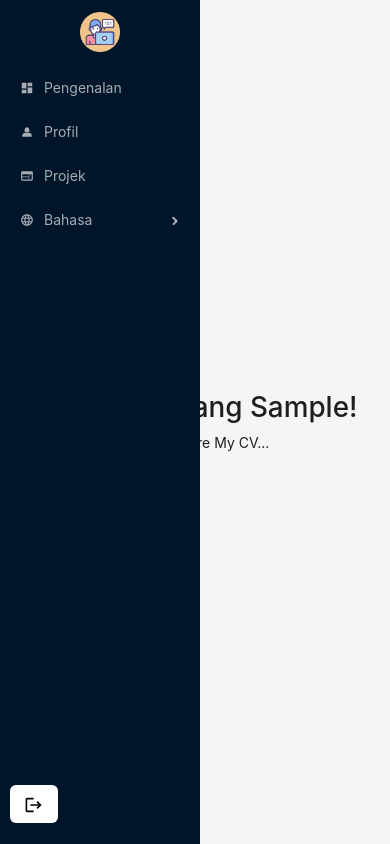
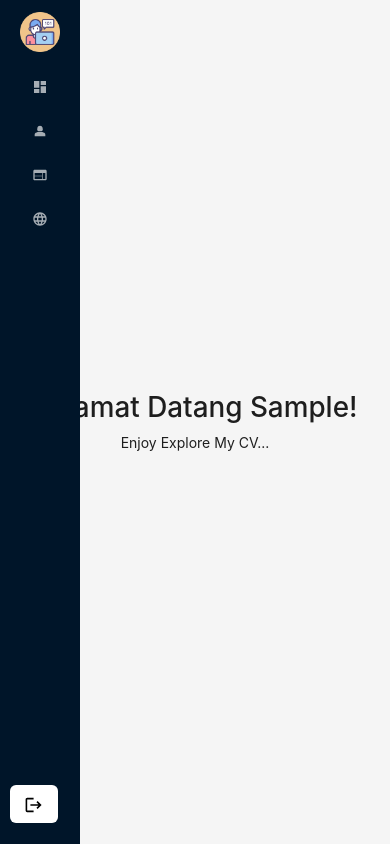
Before and after one commit to DannyASS/Portofolio, a React (Vite) app: page /Login in a window 390 px wide. Both pictures are taken after typing "Sample" into the empty fields and a click on the button "Masuk". Built offline with nearby package versions, Linux system fonts and the light colour scheme.

Commit message:
Fix : Fix console log and style

```diff
--- a/src/App.css
+++ b/src/App.css
@@ -33,6 +33,7 @@
 
 .actionCol {
   width: 500px;
+  margin: 2rem;
 }
 
 .logoDas {
@@ -54,6 +55,13 @@
     width: 100%;
   }
 
+  .actionCol {
+    width: 500px;
+    margin-left: 0rem;
+    margin-right: 0rem;
+    margin-top: 2rem;
+  }
+
   .row{
     width: 100%;
   }
--- a/src/components/shared/introWeb.jsx
+++ b/src/components/shared/introWeb.jsx
@@ -22,7 +22,7 @@ const IntroAnimation = ({initialBerita}) => {
   useEffect(() => {
     let counter = isVisible + 1;
     if (isVisible < 5) {
-        console.log("cek deh : ", counter)
+        // console.log("cek deh : ", counter)
         const timeout = setTimeout(() => {
             if (counter % 2 == 1) {
               setCounterTime(counterTime + 1)
--- a/src/components/shared/layout.jsx
+++ b/src/components/shared/layout.jsx
@@ -15,7 +15,7 @@ const LayoutPage = () => {
         }
     },[getOutlet])
 
-    console.log("outlet :", getOutlet)
+    // console.log("outlet :", getOutlet)
     return(
         <div>
             <Layout>
--- a/src/components/shared/navbar.jsx
+++ b/src/components/shared/navbar.jsx
@@ -5,15 +5,16 @@ import { Language, Logout, Navigation, Widgets } from "@mui/icons-material";
 import { Link, useNavigate } from "react-router-dom";
 import { useState } from "react";
 import { LangConfig, language } from "../../language/langConfig";
-import { Typography } from "@mui/material";
+import { Typography, useMediaQuery } from "@mui/material";
 
 const Sidebar = () => {
-    const [collapsed, setCollapsed] = useState(false);
+    const [collapsed, setCollapsed] = useState(true);
     const dataMenu = convertObjectToArray();
     const {Sider} = Layout
     const ls = LangConfig().language
     const LanguageData = language
     const [show, setShow] = useState(false)
+    const isMobile = useMediaQuery('(max-width: 768px)')
 
     const handleChangeLanguage = (data) => {
         let codeLang = data;
@@ -34,7 +35,7 @@ const Sidebar = () => {
     }
 
     return(
-        <Sider collapsed={collapsed} className="sideBar">
+        <Sider collapsed={(isMobile? true : collapsed)} className="sideBar">
             <Modal show={show}>
                 <Modal.Header>
                     <Typography variant="h5">{ls.tittle2}</Typography>
--- a/src/components/shared/subComponent/Activity.jsx
+++ b/src/components/shared/subComponent/Activity.jsx
@@ -25,7 +25,7 @@ const ActivityTrans = ({initialBerita}) => {
                     {initialBerita.map((item, index) => {
                         return (
                             <motion.div
-                            className='col rounded shadow p-3 m-3 actionCol'
+                            className='col-md-3 rounded shadow p-3 actionCol'
                             initial={{ y: -200, opacity: 0 }}
                             animate={{ y: 0, opacity: 1 }}
                             transition={{ duration: 5, delay: (1 * index) }}
--- a/src/language/langConfig.jsx
+++ b/src/language/langConfig.jsx
@@ -27,7 +27,7 @@ const dataLangue = [
 
 const LangConfig = () => {
     const bahasa = localStorage.getItem("locale");
-    console.log(bahasa)
+    // console.log(bahasa)
     return dataLangue.find((Item) => Item.code == (bahasa?? 'id')).data;
 }
 
--- a/src/pages/profile/components/blockRewards.jsx
+++ b/src/pages/profile/components/blockRewards.jsx
@@ -25,7 +25,7 @@ const BlockRewards = () => {
     }
 
     useEffect(()=> {
-        console.log('show : ', show);
+        // console.log('show : ', show);
     },[show])
     return(
         <>
--- a/src/pages/profile/components/blockRiwayat.jsx
+++ b/src/pages/profile/components/blockRiwayat.jsx
@@ -10,7 +10,7 @@ const BlockRiwayat = () => {
     const skills = DataSkills
     const ls = LangConfig().profile
     useEffect(() => {
-        console.log(skills)
+        // console.log(skills)
     },[])
 
     return(
--- a/src/pages/profile/style.scss
+++ b/src/pages/profile/style.scss
@@ -63,4 +63,12 @@
     .tittleRewards {
         margin-top: 1rem;
     }
+
+    .image {
+        max-width: 240px; /* Sesuaikan lebar gambar dengan kebutuhan Anda */
+        height: 240px; /* Sesuaikan tinggi gambar dengan kebutuhan Anda */
+        border-radius: 50%; /* Membuat foto menjadi lingkaran */
+        overflow: hidden; /* Menghindari gambar yang melampaui batas lingkaran */
+        border: 5px solid #ddd;
+    }
 }
```
